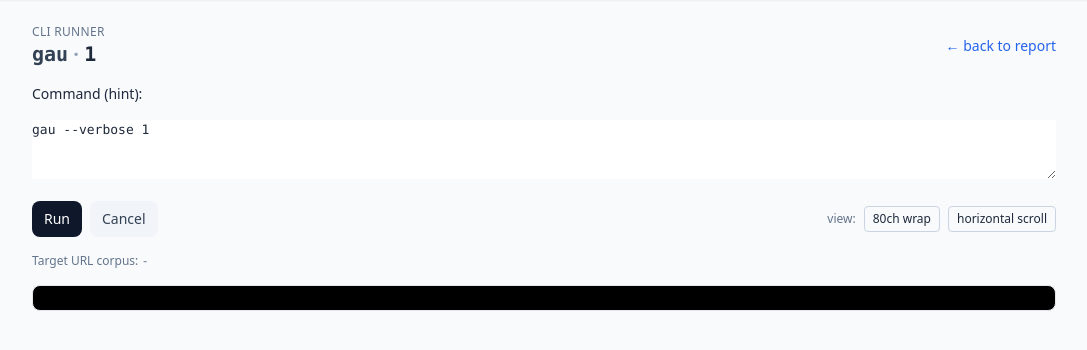
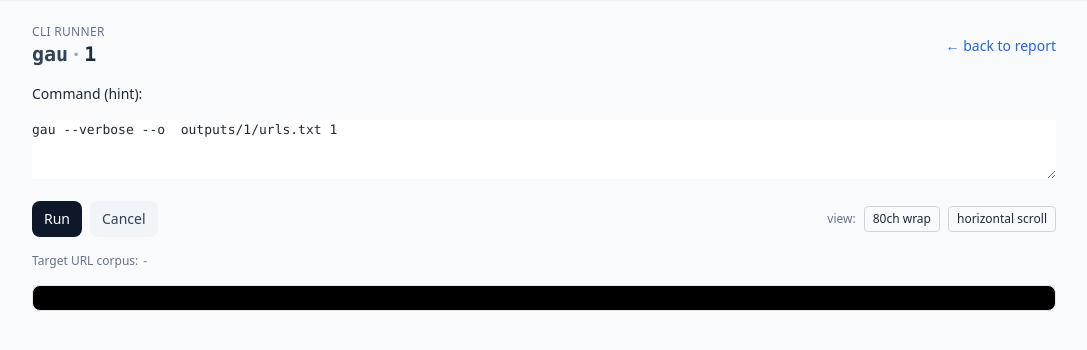
Before and after one commit to prasetiaari/ReconLens, a FastAPI app: page /targets/1/collect/gau in a window 1280 px wide. Shown: the part 72-422 px from the top of the page, without its empty margins (96-1183 px from the left). Run offline with FastAPI, Linux system fonts and the light colour scheme; some libraries are stand-ins or nearby versions.

Commit message:
fix : fix command hint

```diff
--- a/app/templates/collect_console.html
+++ b/app/templates/collect_console.html
@@ -26,15 +26,15 @@
   <div class="text-sm font-medium mb-1">Command (hint):</div>
   <textarea class="input w-full font-mono text-[13px]" rows="3" readonly>
 {% if tool == 'gau' -%}
-    gau --verbose {{ scope }}
+    gau --verbose --o  outputs/{{ scope }}/urls.txt {{ scope }}
 {%- elif tool == 'waymore' -%}
-    waymore -i {{ scope }} -o -
+    waymore -i {{ scope }} -mode U -oU outputs/{{ scope }}/urls.txt --verbose
 {%- elif tool == 'subfinder' -%}
     subfinder -d {{ scope }} -silent -all
 {%- elif tool == 'amass' -%}
-    amass enum -passive -d {{ scope }} -o -
+    amass enum -passive -d {{ scope }}
 {%- elif tool == 'findomain' -%}
-    findomain -t {{ scope }} -q
+    findomain --target {{ scope }} --quiet
 {%- elif tool == 'build' -%}
     python -m ReconLens --scope {{ scope }} --input outputs/{{ scope }}/urls.txt --out outputs/{{ scope }}
 {%- elif tool == 'probe_subdomains' -%}
```
